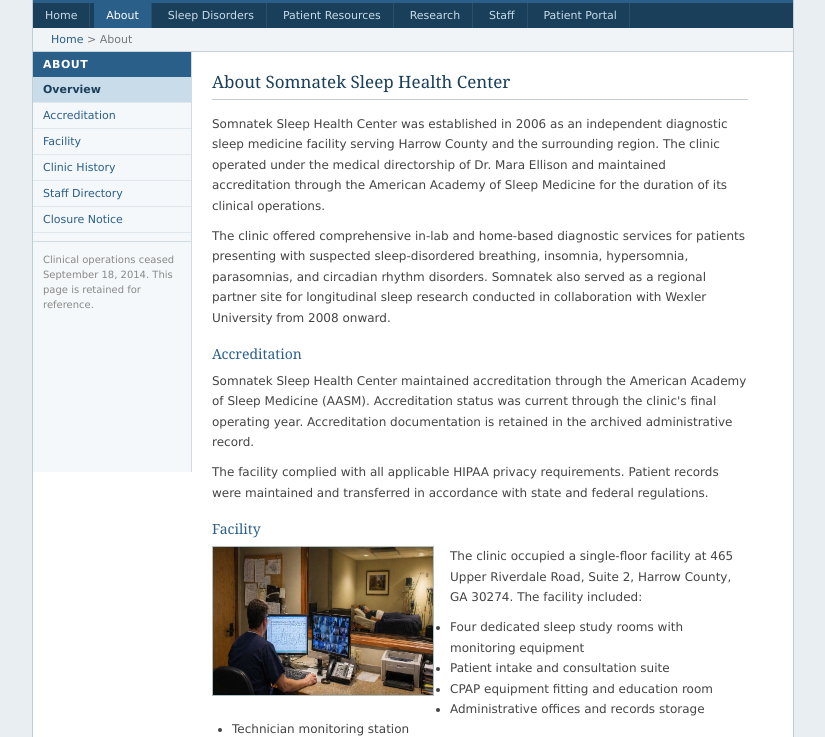
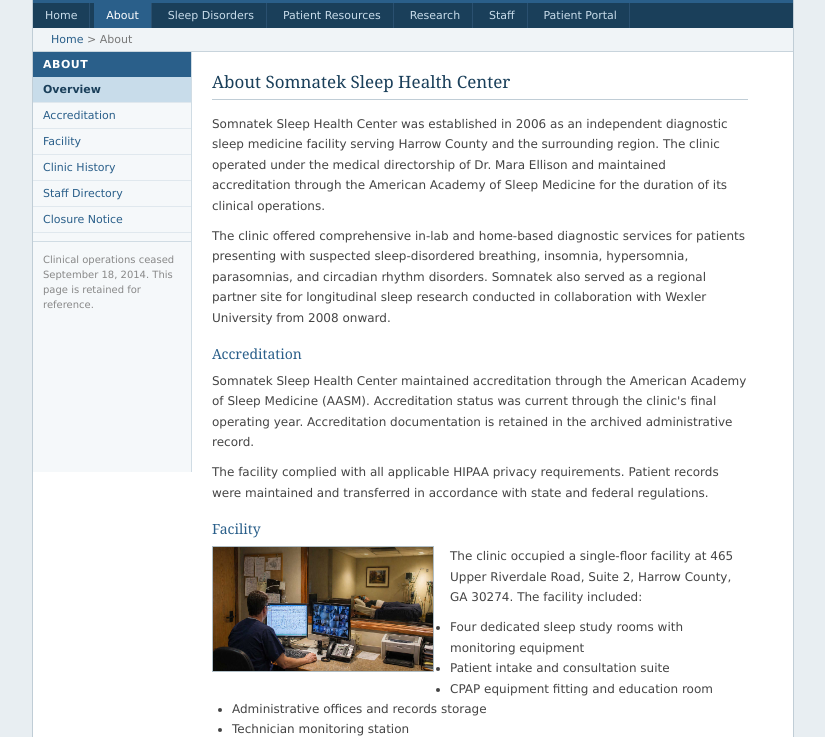
Before and after one commit to mdunnam/ARG, a plain HTML site: page sites/somnatek/about.html in a window 1280 px wide. Shown: the part 63-800 px from the top of the page, without its empty margins (227-1052 px from the left). Drawn offline with Linux system fonts and the light colour scheme.

Commit message:
Fix monitoring-station.jpg aspect ratio (220x124, was 220x148)

```diff
--- a/sites/somnatek/about.html
+++ b/sites/somnatek/about.html
@@ -83,7 +83,7 @@
         Dimensions: 220x148. JPEG.
       -->
       <div class="img-float-left">
-        <img src="img/monitoring-station.jpg" width="220" height="148" alt="Technician monitoring station, Somnatek diagnostic lab" border="0" />
+        <img src="img/monitoring-station.jpg" width="220" height="124" alt="Technician monitoring station, Somnatek diagnostic lab" border="0" />
       </div>
 
       <p>The clinic occupied a single-floor facility at 465 Upper Riverdale Road, Suite 2, Harrow County, GA 30274. The facility included:</p>
```
